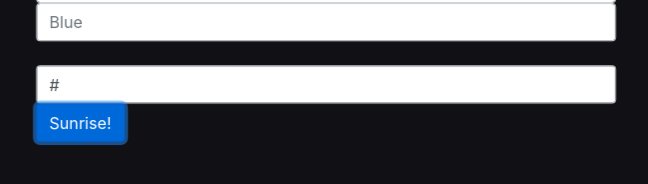
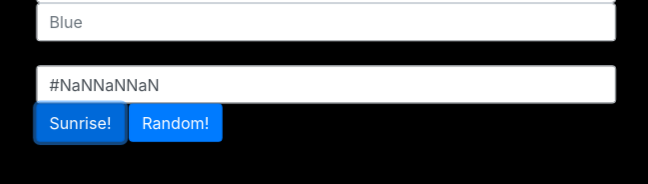
Before and after one commit to RugnirViking/patagame, a plain HTML site: page app/index.html in a window 1280 px wide. Both pictures are taken after a click on the button "Sunrise!". Shown: the whole page, without its empty margins (24-672 px from the left). Drawn offline with nearby package versions, Linux system fonts and the light colour scheme; files that its build step writes are made by us from their sources.

Commit message:
Made it generate color schemes automatically

```diff
--- a/app/index.html
+++ b/app/index.html
@@ -106,6 +106,7 @@
                   <br/>
                   <input id="hexInput" class="form-control" type="text" placeholder="Hex Code..." aria-label="default input example"/>
                   <button type="button"  onclick="fadeColor()" class="btn btn-primary">Sunrise!</button>
+                  <button type="button"  onclick="randomColor()" class="btn btn-primary">Random!</button>
                 </form>
               </div>
             </div>
--- a/app/scripts/main.js
+++ b/app/scripts/main.js
@@ -23,6 +23,28 @@
    }
 }
 console.log('EGGGGGGGGSSSS');
+function randomColor(){
+    var r = getRandomInt(0,255);
+    var g = getRandomInt(0,255);
+    var b = getRandomInt(0,255);
+    document.getElementById('rInput').value = r;
+    document.getElementById('gInput').value = g;
+    document.getElementById('bInput').value = b;
+    document.getElementById('hexInput').value = rgbToHex(r,g,b);
+    fadeColor();
+}
+/**
+ * Returns a random integer between min (inclusive) and max (inclusive).
+ * The value is no lower than min (or the next integer greater than min
+ * if min isn't an integer) and no greater than max (or the next integer
+ * lower than max if max isn't an integer).
+ * Using Math.round() will give you a non-uniform distribution!
+ */
+ function getRandomInt(min, max) {
+    min = Math.ceil(min);
+    max = Math.floor(max);
+    return Math.floor(Math.random() * (max - min + 1)) + min;
+}
 function fadeColor(){
     var a = document.getElementById('hexInput').value;
     var col;
@@ -37,7 +59,7 @@
         var b = document.getElementById('bInput').value;
 
         document.getElementById('hexInput').value = rgbToHex(r,g,b);
-        col=[r,g,b]
+        col=[parseInt(r),parseInt(g),parseInt(b)]
     }
 
     // now we have color, we need to determine its category
@@ -47,27 +69,29 @@
     // need 10 colors total
 
     var colArray = [];
-    if (lightness<100){
+    if (lightness<40){
         // dark
         for (var i = 0; i < 9; i++) {
-            colArray.push(parseColor(LightenDarkenColor(col[0],col[1],col[2],i*20)))
+            var lc = LightenDarkenColor(col[0],col[1],col[2],i*20);
+            var nc = parseColor(lc);
+            colArray.push(nc);
         }
-        colArray.push(parseColor(LightenDarkenColor(col[0],col[1],col[2],10*20)))
-        colArray.push(parseColor(LightenDarkenColor(col[0],col[1],col[2],12*20)))
+        colArray.push(parseColor(LightenDarkenColor(col[1],col[0],col[2],10*20)));
+        colArray.push(parseColor(LightenDarkenColor(col[0],col[1],col[2],12*20)));
     } else if (lightness<200){
         // mid
         for (var i = -5; i < 4; i++) {
-            colArray.push(parseColor(LightenDarkenColor(col[0],col[1],col[2],i*20)))
+            colArray.push(parseColor(LightenDarkenColor(col[0],col[1],col[2],i*20)));
         }
-        colArray.push(parseColor(LightenDarkenColor(col[0],col[1],col[2],6*20)))
-        colArray.push(parseColor(LightenDarkenColor(col[0],col[1],col[2],8*20)))
+        colArray.push(parseColor(LightenDarkenColor(col[1],col[0],col[2],6*20)));
+        colArray.push(parseColor(LightenDarkenColor(col[0],col[1],col[2],8*20)));
     } else {
         // light
         for (var i = -10; i < -1; i++) {
-            colArray.push(parseColor(LightenDarkenColor(col[0],col[1],col[2],i*20)))
+            colArray.push(parseColor(LightenDarkenColor(col[0],col[1],col[2],i*20)));
         }
-        colArray.push(parseColor(LightenDarkenColor(col[0],col[1],col[2],2*20)))
-        colArray.push(parseColor(LightenDarkenColor(col[0],col[1],col[2],5*20)))
+        colArray.push(parseColor(LightenDarkenColor(col[1],col[0],col[2],2*20)));
+        colArray.push(parseColor(LightenDarkenColor(col[0],col[1],col[2],5*20)));
     }
 
     // colours are defined now, we just have to apply them in order (with fade)
@@ -84,7 +108,6 @@
     document.getElementById('mountain4').style.fill = colToHex(colArray[8]);
     document.getElementById('sun').style.fill = colToHex(colArray[9]);
     document.body.style.backgroundColor = colToHex(colArray[10]);
-    debugger;
 }
 function LightenDarkenColor(ra,ga,ba, amt) {
     var col = rgbToHex(ra,ga,ba);
@@ -112,11 +135,16 @@
     if (g > 255) g = 255;
     else if (g < 0) g = 0;
 
-    return (usePound?'#':'') + (g | (b << 8) | (r << 16)).toString(16);
+    var c = (g | (b << 8) | (r << 16)).toString(16);
+
+    while (c.length<6){
+        c='0'+c;
+    }
+    return (usePound?'#':'') + c;
 
 }
 function componentToHex(c) {
-    var hex = c.toString(16);
+    var hex = parseInt(c).toString(16);
     return hex.length == 1 ? '0' + hex : hex;
   }
 
```
Also changed, not shown: dist/index.html (+1 -1 lines), dist/scripts/main.js (+1 -1 lines).
